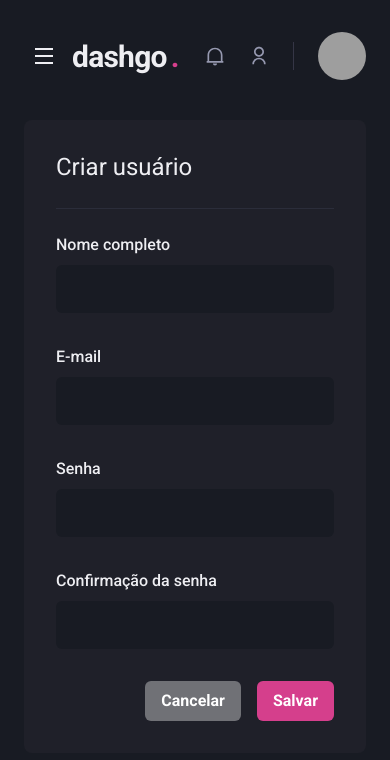
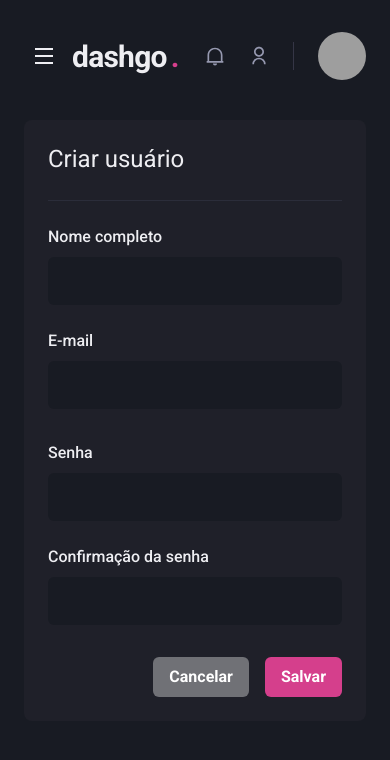
Before and after one commit to GustavoBonfimS/dashgo, a Next.js app: page /users/create in a window 390 px wide. Shown: the top 760 px of the page. Built offline with nearby package versions, Linux system fonts and the light colour scheme; grey boxes are pictures that could not be loaded.

Commit message:
feat: cadastro responsivo

```diff
--- a/src/pages/users/create.tsx
+++ b/src/pages/users/create.tsx
@@ -12,7 +12,7 @@
       <Flex w="100%" my="6" maxW={1480} mx="auto" px="6">
         <SideBar />
 
-        <Box flex="1" borderRadius={8} bg="gray.800" p="8">
+        <Box flex="1" borderRadius={8} bg="gray.800" p={['6', '8']}>
           <Heading size="lg" fontWeight="normal">
             Criar usuário
           </Heading>
@@ -20,11 +20,11 @@
           <Divider my="6" borderColor="gray.700" />
 
           <VStack spacing={8}>
-            <SimpleGrid minChildWidth="240px" spacing={8} w="full">
+            <SimpleGrid minChildWidth="240px" spacing={['6', '8']} w="full">
               <Input name="name" label="Nome completo" />
               <Input name="email" label="E-mail" type="email" />
             </SimpleGrid>
-            <SimpleGrid minChildWidth="240px" spacing={8} w="full">
+            <SimpleGrid minChildWidth="240px" spacing={['6', '8']} w="full">
               <Input name="password" type="password" label="Senha" />
               <Input name="password_confirmation" type="password" label="Confirmação da senha" />
             </SimpleGrid>
```
